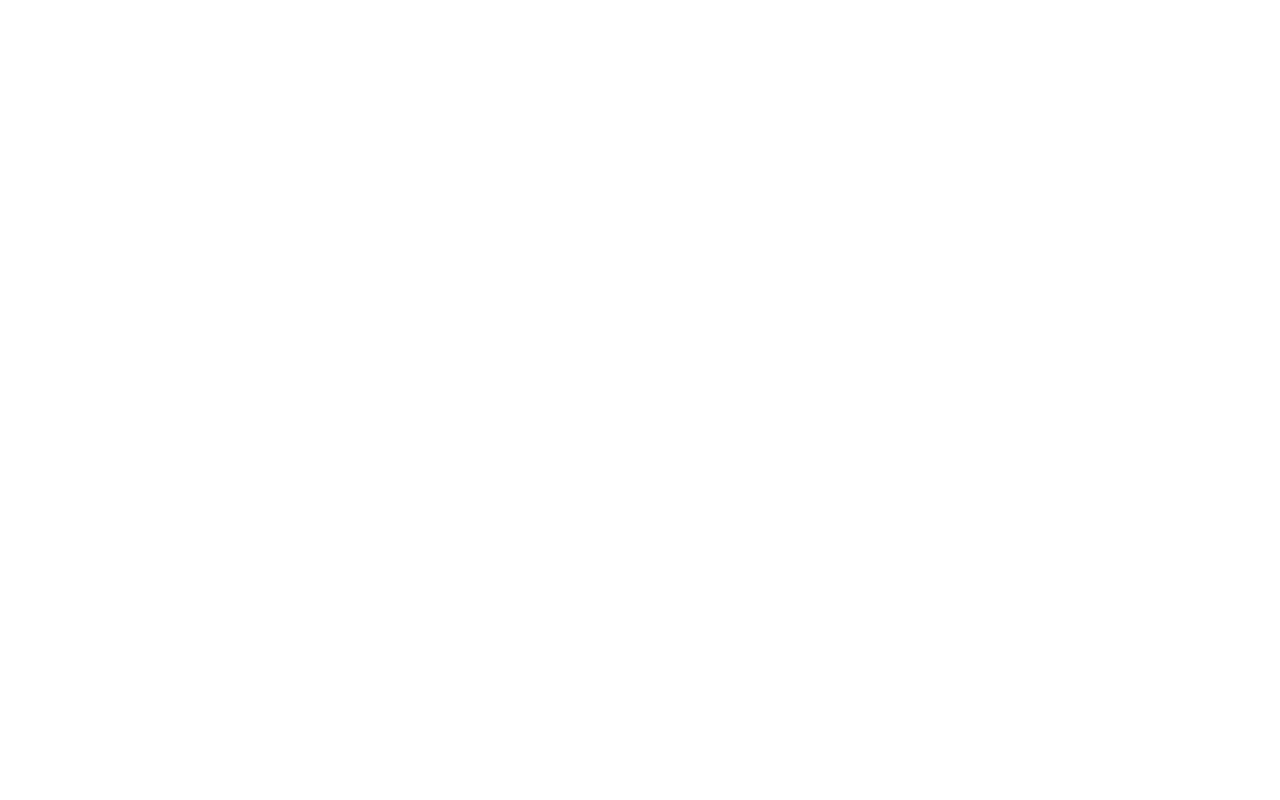
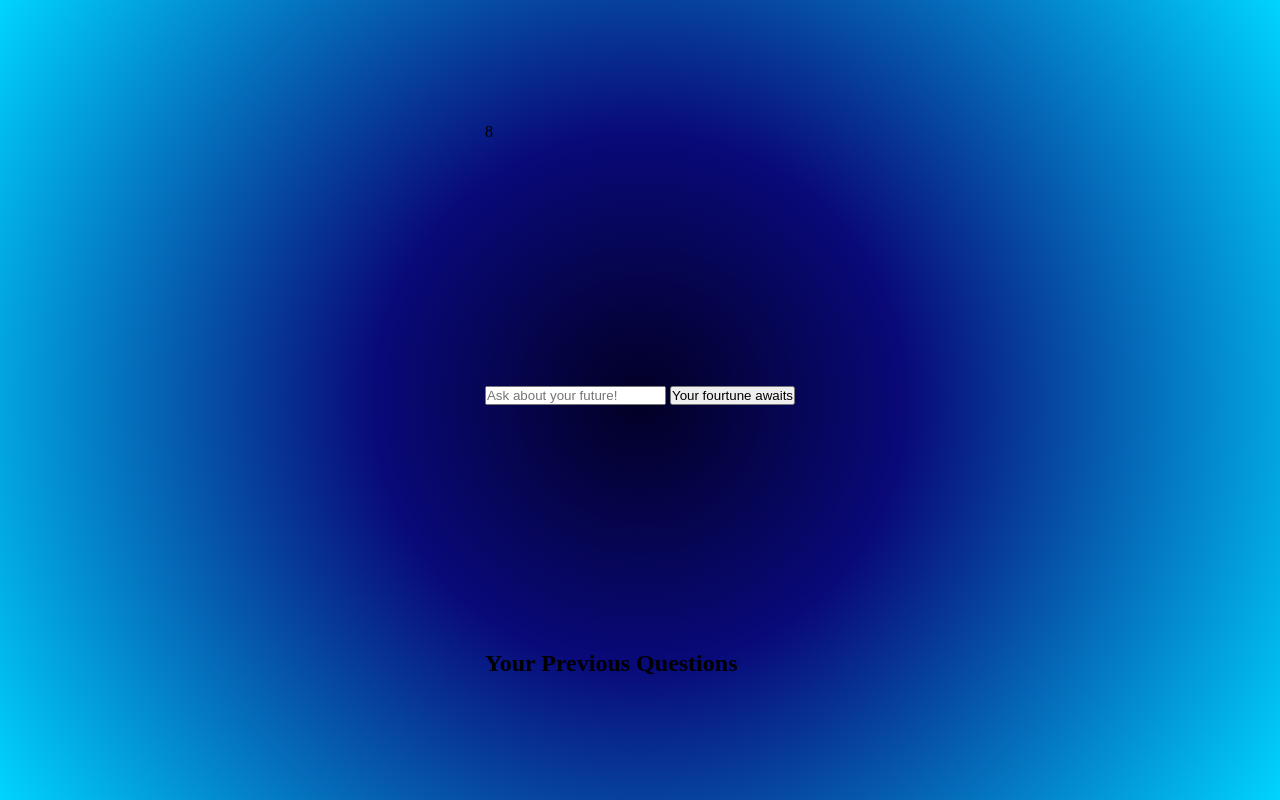
Before and after one commit to Buhler1/magic-eight-ball, a plain HTML site: page index.html in a window 1280 px wide. Drawn offline with Linux system fonts and the light colour scheme.

Commit message:
Added HTML and some styling

```diff
--- a/index.html
+++ b/index.html
@@ -9,6 +9,20 @@
     <script src="./js/main.js"></script>
 </head>
 <body>
-
+    <div class="8ball-container">
+        <div class="outer-ball">
+            <div class="inner-ball">
+                <p id="8-ball-answer">8</p>
+            </div>
+        </div>
+    </div>
+    <div class="input-container">
+        <input type="text" id="type-area" placeholder="Ask about your future!">
+        <button id="ask-here">Your fourtune awaits</button>
+    </div>
+    <div class="prev-question">
+        <h2>Your Previous Questions</h2>
+        <p id="questions-asked"></p>
+    </div>
 </body>
 </html>
--- a/styles/styles.css
+++ b/styles/styles.css
@@ -0,0 +1,16 @@
+* {
+    margin: 0;
+    padding: 0;
+    box-sizing: border-box;
+}
+
+body {
+    display: grid;
+    justify-content: center;
+    align-items: center;
+    height: 100vh;
+    overflow: hidden;
+    background: rgb(2,0,36);
+    background: radial-gradient(circle, rgba(2,0,36,1) 0%, rgba(9,9,121,1) 35%, rgba(0,212,255,1) 100%);
+
+}
```
